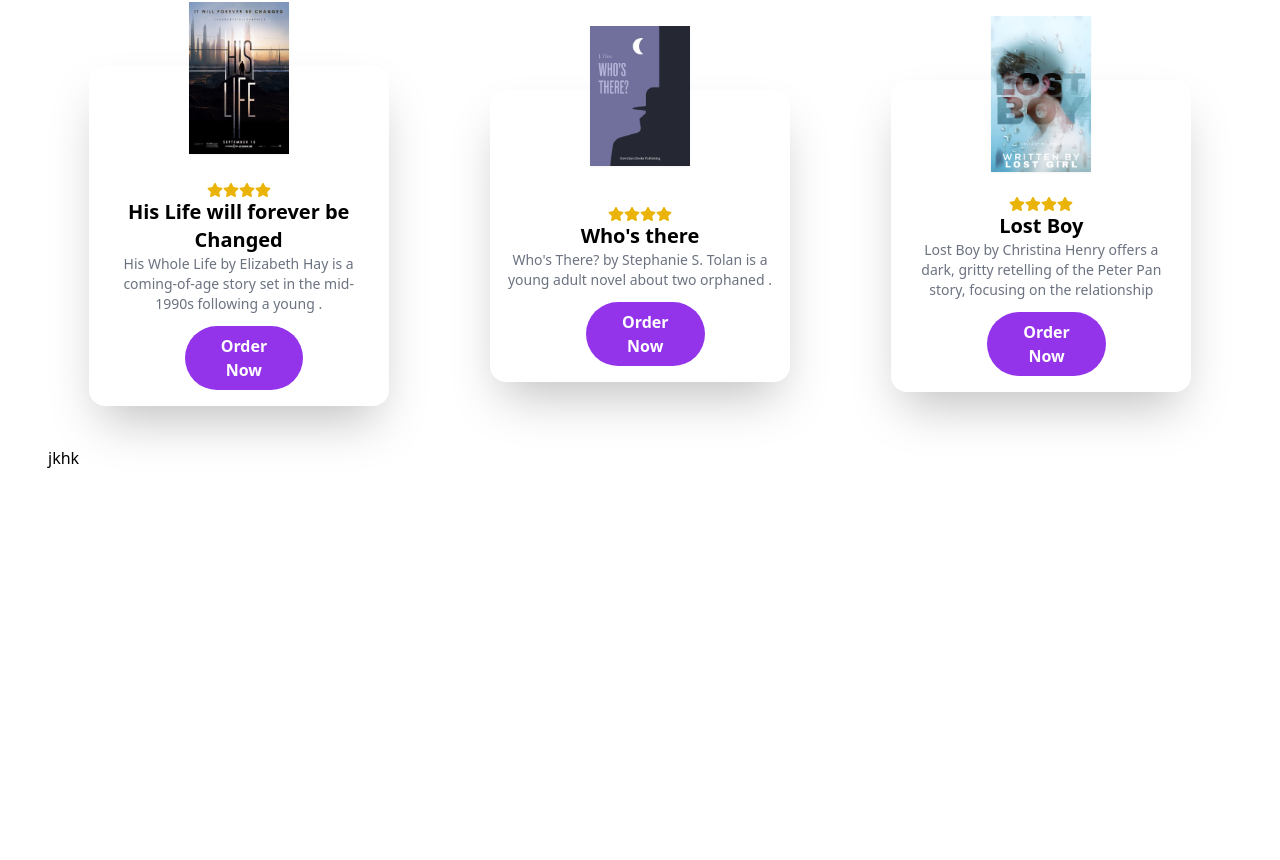
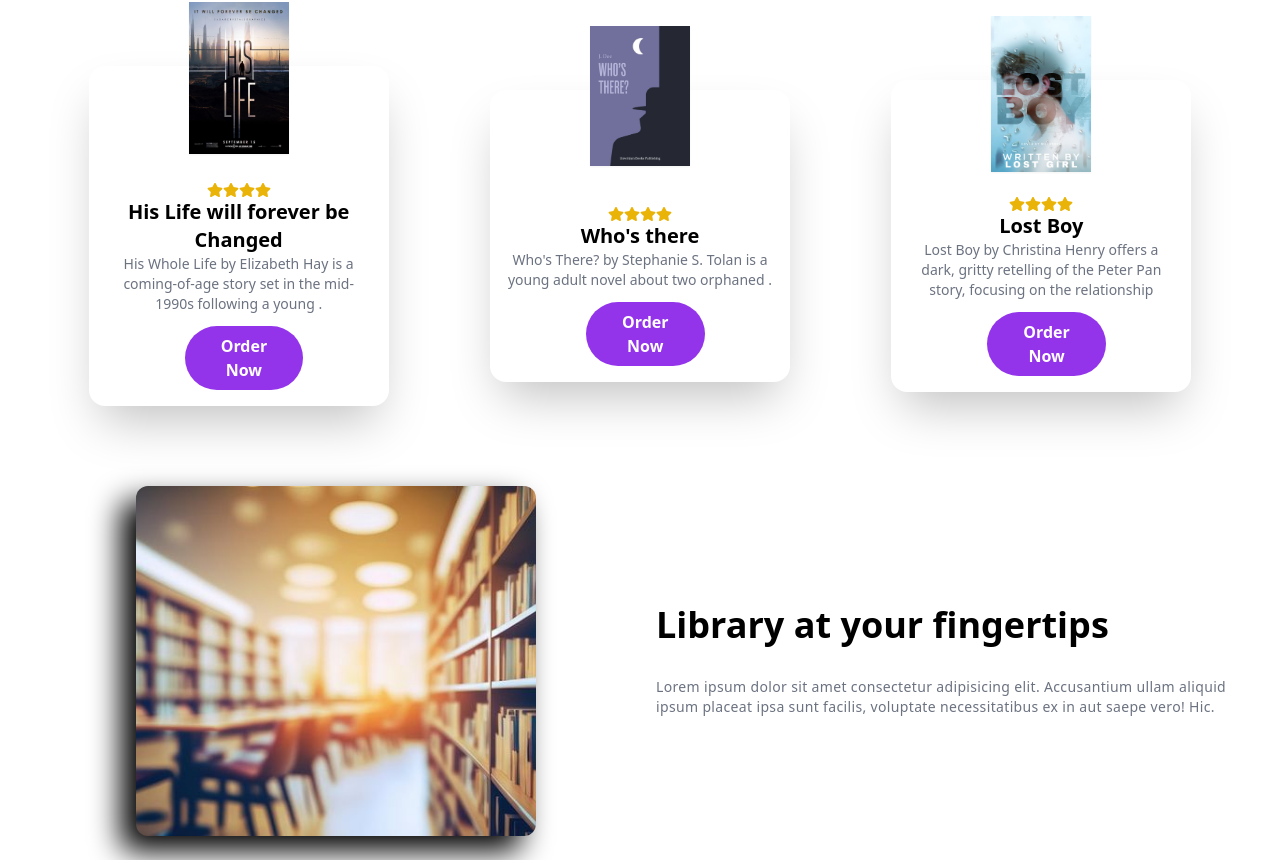
Before and after one commit to sohaibs-liberary/book-shop, a React (Vite) app: page / in a window 1280 px wide. Shown: the part 884-1744 px from the top of the page. Before the commit the page ends 1354 px from the top, so only its background shows below. Built offline with nearby package versions, Linux system fonts and the light colour scheme.

Commit message:
bannner underconstruction

```diff
--- a/src/components/Banner/Banner.jsx
+++ b/src/components/Banner/Banner.jsx
@@ -1,10 +1,22 @@
 import React from 'react'
+import LibraryImg from "../../assets/images/library-jI5gRUk5.jpg";
 
 const Banner = () => {
   return (
    <>
-   <div className="container">
-    jkhk
+   <div className="container pb-6 py-10">
+    <div className="grid grid-cols-1 sm:grid-cols-2 items-center gap-8">
+      {/* Image */}
+      <div>
+      <img src={LibraryImg} alt="" className="max-w-[400px] block mx-auto h-[350px] w-full
+      drop-shadow-[-15px_15px_15px_rgba(0,0,0,1)] object-cover rounded-xl  " />
+      </div>
+      {/* Text Section */}
+      <div  className='flex flex-col justify-center gap-8'>
+        <h1 className='text-3xl sm:text-4xl font-bold' >Library at your fingertips</h1>
+        <p className='text-sm text-gray-500 tracking-wide leading-5' >Lorem ipsum dolor sit amet consectetur adipisicing elit. Accusantium ullam aliquid ipsum placeat ipsa sunt facilis, voluptate necessitatibus ex in aut saepe vero! Hic.</p>
+      </div>
+    </div>
    </div>
    </>
   )
```
